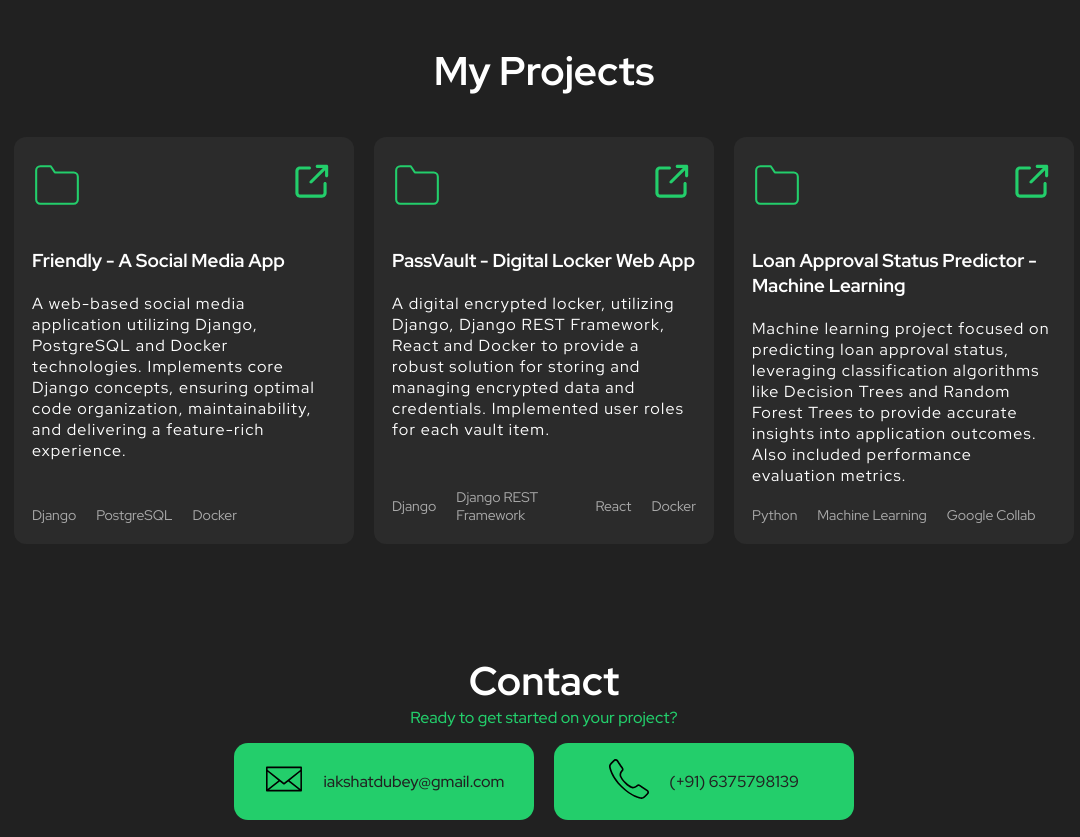
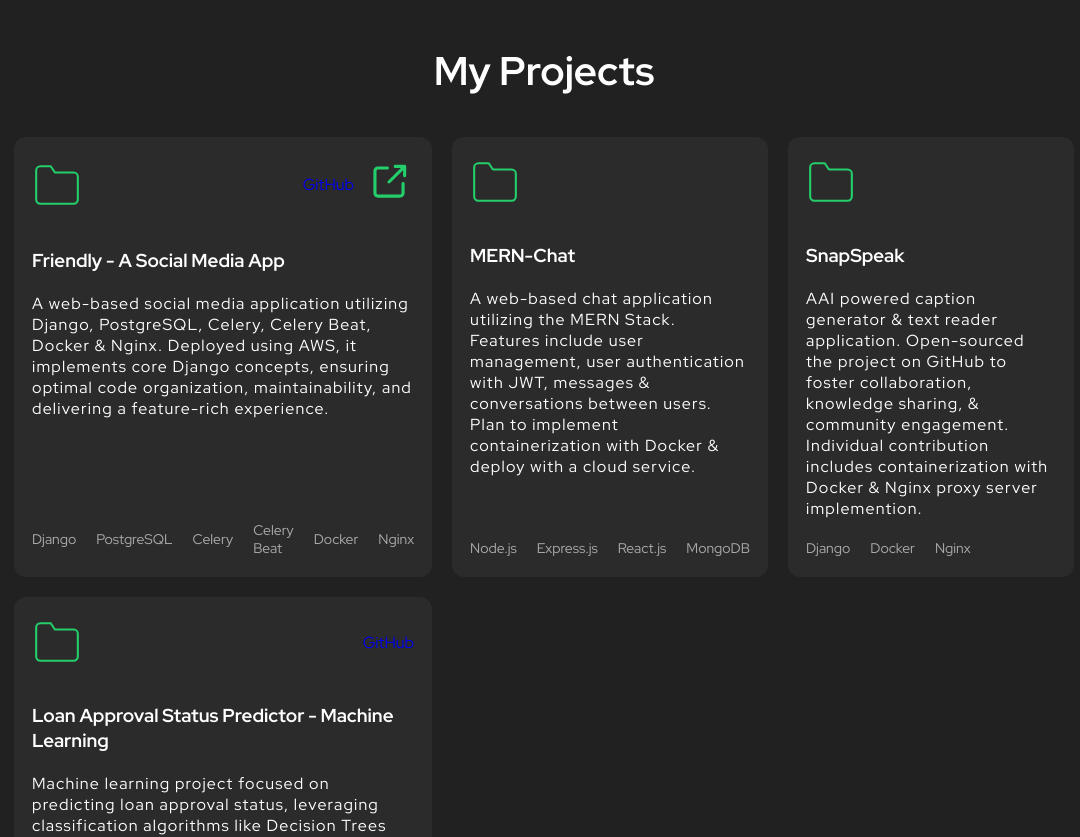
Before and after one commit to DubeyAkshat/Portfolio, a React (Create React App) app: page / in a window 1280 px wide. Shown: the part 1240-2077 px from the top of the page, without its empty margins (96-1176 px from the left). Built offline with nearby package versions, Linux system fonts and the light colour scheme.

Commit message:
Update project section

```diff
--- a/src/components/Project/Project.tsx
+++ b/src/components/Project/Project.tsx
@@ -15,6 +15,9 @@ export function Project() {
               <svg width="50" xmlns="http://www.w3.org/2000/svg" role="img" viewBox="0 0 24 24" fill="none" stroke="#23ce6b " stroke-width="1" stroke-linecap="round" stroke-linejoin="round" ><title>Folder</title><path d="M22 19a2 2 0 0 1-2 2H4a2 2 0 0 1-2-2V5a2 2 0 0 1 2-2h5l2 3h9a2 2 0 0 1 2 2z"></path></svg>
               <div className="project-links">
                 <a href="https://github.com/DubeyAkshat/friendly" target="_blank" rel="noreferrer">
+                  GitHub
+                </a>
+                <a href="http://ec2-13-232-26-147.ap-south-1.compute.amazonaws.com" target="_blank" rel="noreferrer">
                   <img src={externalLink} alt="Visit site" />
                 </a>
               </div>
@@ -22,14 +25,17 @@ export function Project() {
             <div className="body">
               <h3>Friendly - A Social Media App</h3>
               <p>
-              A web-based social media application utilizing Django, PostgreSQL and Docker technologies. Implements core Django concepts, ensuring optimal code organization, maintainability, and delivering a feature-rich experience.
+              A web-based social media application utilizing Django, PostgreSQL, Celery, Celery Beat, Docker & Nginx. Deployed using AWS, it implements core Django concepts, ensuring optimal code organization, maintainability, and delivering a feature-rich experience.
               </p>
             </div>
             <footer>
               <ul className="tech-list">
                 <li>Django</li>
                 <li>PostgreSQL</li>
+                <li>Celery</li>
+                <li>Celery Beat</li>
                 <li>Docker</li>
+                <li>Nginx</li>
               </ul>
             </footer>
           </div>
@@ -39,24 +45,50 @@ export function Project() {
           <div className="project">
             <header>
               <svg width="50" xmlns="http://www.w3.org/2000/svg" role="img" viewBox="0 0 24 24" fill="none" stroke="#23ce6b " stroke-width="1" stroke-linecap="round" stroke-linejoin="round" ><title>Folder</title><path d="M22 19a2 2 0 0 1-2 2H4a2 2 0 0 1-2-2V5a2 2 0 0 1 2-2h5l2 3h9a2 2 0 0 1 2 2z"></path></svg>
-              <div className="project-links">
-                <a href="https://github.com/DubeyAkshat/passvault" target="_blank" rel="noreferrer">
-                  <img src={externalLink} alt="Visit site" />
+              {/* <div className="project-links">
+                <a href="https://github.com/DubeyAkshat/mern-chat" target="_blank" rel="noreferrer">
+                  GitHub
                 </a>
-              </div>
+              </div> */}
             </header>
             <div className="body">
-              <h3>PassVault - Digital Locker Web App</h3>
+              <h3>MERN-Chat</h3>
               <p>
-              A digital encrypted locker, utilizing Django, Django REST Framework, React and Docker to provide a robust solution for storing and managing encrypted data and credentials. Implemented user roles for each vault item.
+              A web-based chat application utilizing the MERN Stack. Features include user management, user authentication with JWT, messages & conversations between users. Plan to implement containerization with Docker & deploy with a cloud service.
+              </p>
+            </div>
+            <footer>
+              <ul className="tech-list">
+                <li>Node.js</li>
+                <li>Express.js</li>
+                <li>React.js</li>
+                <li>MongoDB</li>
+              </ul>
+            </footer>
+          </div>
+        </ScrollAnimation>
+
+        <ScrollAnimation animateIn="flipInX">
+          <div className="project">
+            <header>
+              <svg width="50" xmlns="http://www.w3.org/2000/svg" role="img" viewBox="0 0 24 24" fill="none" stroke="#23ce6b " stroke-width="1" stroke-linecap="round" stroke-linejoin="round" ><title>Folder</title><path d="M22 19a2 2 0 0 1-2 2H4a2 2 0 0 1-2-2V5a2 2 0 0 1 2-2h5l2 3h9a2 2 0 0 1 2 2z"></path></svg>
+              {/* <div className="project-links">
+                <a href="https://github.com/DubeyAkshat/mern-chat" target="_blank" rel="noreferrer">
+                  GitHub
+                </a>
+              </div> */}
+            </header>
+            <div className="body">
+              <h3>SnapSpeak</h3>
+              <p>
+              AAI powered caption generator & text reader application. Open-sourced the project on GitHub to foster collaboration, knowledge sharing, & community engagement. Individual contribution includes containerization with Docker & Nginx proxy server implemention.
               </p>
             </div>
             <footer>
               <ul className="tech-list">
                 <li>Django</li>
-                <li>Django REST Framework</li>
-                <li>React</li>
                 <li>Docker</li>
+                <li>Nginx</li>
               </ul>
             </footer>
           </div>
@@ -68,7 +100,7 @@ export function Project() {
               <svg width="50" xmlns="http://www.w3.org/2000/svg" role="img" viewBox="0 0 24 24" fill="none" stroke="#23ce6b " stroke-width="1" stroke-linecap="round" stroke-linejoin="round" ><title>Folder</title><path d="M22 19a2 2 0 0 1-2 2H4a2 2 0 0 1-2-2V5a2 2 0 0 1 2-2h5l2 3h9a2 2 0 0 1 2 2z"></path></svg>
               <div className="project-links">
                 <a href="https://github.com/DubeyAkshat/LoanPrediction" target="_blank" rel="noreferrer">
-                  <img src={externalLink} alt="Visit site" />
+                  GitHub
                 </a>
               </div>
             </header>
```
